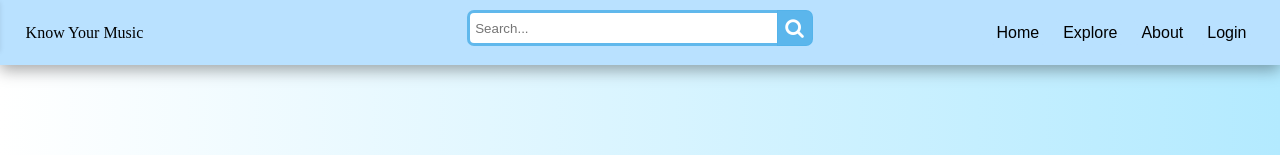
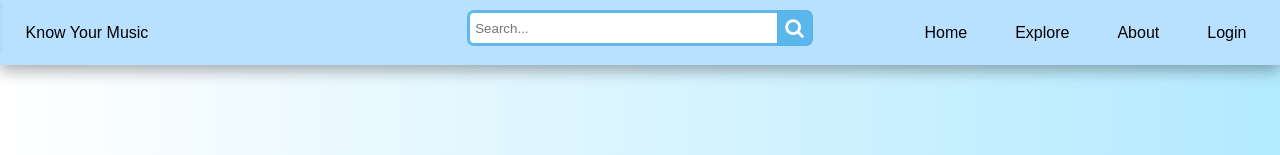
Before and after one commit to 22DP1DVasi/know_your_music_pr, a Vue app: page / in a window 1280 px wide. Shown: the top 155 px of the page. Built offline with nearby package versions, Linux system fonts and the light colour scheme.

Commit message:
main page v1

```diff
--- a/src/components/Navbar.vue
+++ b/src/components/Navbar.vue
@@ -1,7 +1,6 @@
 <template>
   <nav>
-    <!-- <img src="/public/favicon.png" alt="Logo" width="50" height="52"> -->
-    <p>Know Your Music</p>
+    <p style="font-family: Arial, Helvetica, sans-serif;">Know Your Music</p>
     <ul>
       <li>
         <div class="wrap">
@@ -37,7 +36,7 @@
   ></div>
   <div class="menubar" :class="{ active: isMenuActive }">
     <div class="menubar-header">
-      <span>Menu</span>
+      <span>MENU</span>
     </div>
     <ul>
       <li><a href="/">Home</a></li>
@@ -160,12 +159,13 @@
   top: 0;
   left: -60%;
   display: flex;
+  font-family: Arial, Helvetica, sans-serif;
   justify-content: center;
   align-items: flex-start;
   width: 60%;
   height: 100vh;
   padding: 20% 0;
-  background: rgba(255, 255, 255);
+  background-color: rgb(201, 229, 250);
   transition: all 0.5s ease-in;
   z-index: 500;
 }
@@ -195,13 +195,17 @@
   border-radius: 5px;
 }
 
+.menubar ul li a:hover {
+  background-color: #91e3f8ed;
+}
+
 .menubar-header {
   position: absolute; /* fixed at the top of the menubar */
   top: 0;
   left: 0;
   width: 100%;
   height: 50px;
-  background-color: #ffffff;
+  background-color: rgb(185, 225, 255);
   display: flex;
   align-items: center;
   justify-content: space-between;
@@ -209,6 +213,7 @@
   box-sizing: border-box; /* include padding in the element's width */
   box-shadow: 0 2px 5px rgba(0, 0, 0, 0.1);
   z-index: 2;
+  font-size: 1.3rem;
 }
 
 /* vverlay to cover the screen when the menu is active */
@@ -247,7 +252,7 @@ nav ul {
 }
 
 nav ul li {
-    margin-left: 0.5rem;
+  margin-left: 2rem;
 }
 
 nav ul li a {
```
Lines whose indentation alone changed are shown as unchanged.
